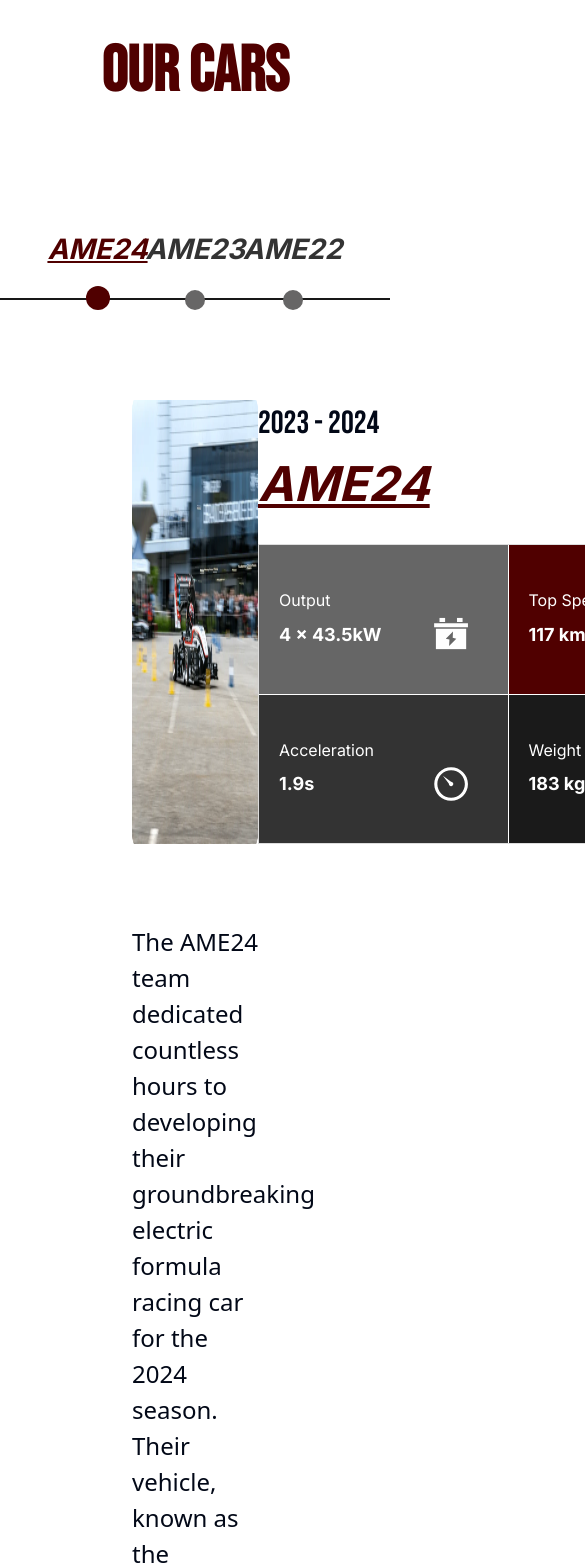
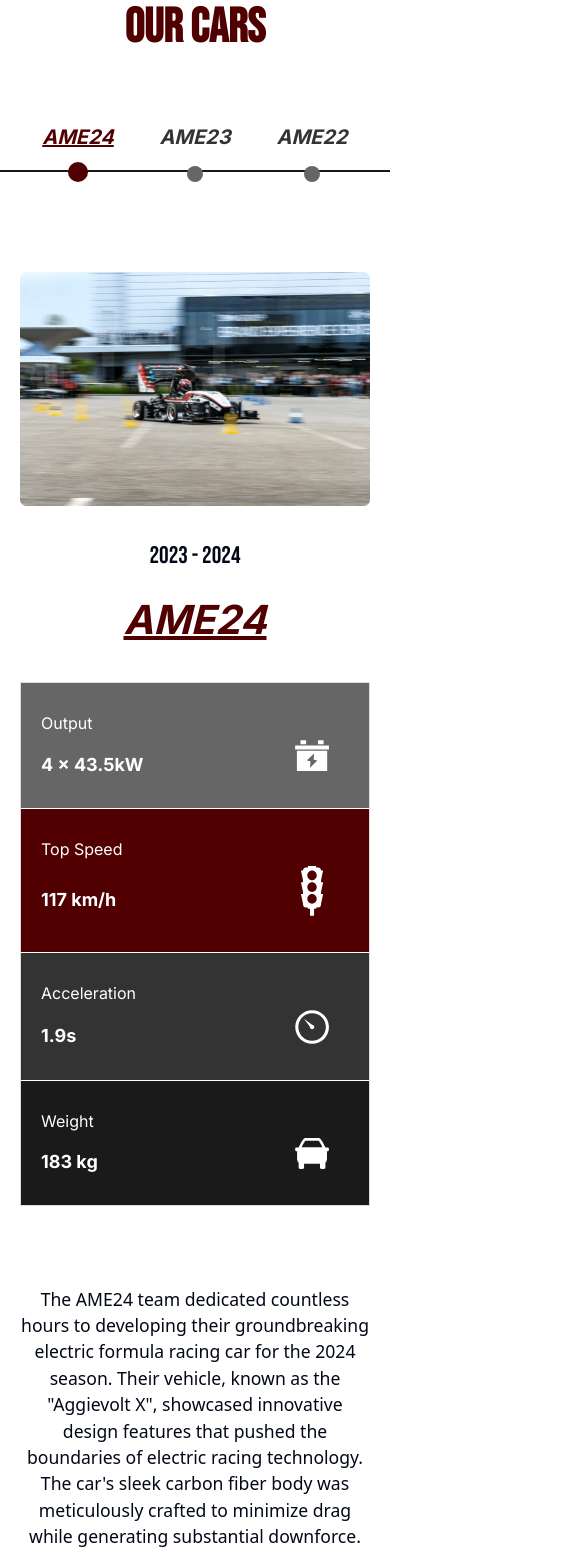
Before and after one commit to tamu-formula-cs/FSAE-EV-Site, a React (Vite) app: page /cars in a window 390 px wide. Shown: the part 140-1708 px from the top of the page, 585 px wide, since content can reach past the window. Built offline with nearby package versions, Linux system fonts and the light colour scheme.

Commit message:
fixed cars mobile

```diff
--- a/src/pages/cars/cars.css
+++ b/src/pages/cars/cars.css
@@ -25,6 +25,7 @@ section.cars-inner-container h1.cars-title{
     width: 100%;
     height: 80px;
     margin: 40px 0;
+    margin-bottom: 5rem;
 }
 
 .timeline-line {
@@ -91,8 +92,7 @@ section.cars-inner-container h1.cars-title{
     display: flex;
     width: 100%;
     height: 100%;
-    justify-content: space-between;
-    padding: 0 7rem;
+    justify-content: space-around;
 }
 
 .main-car-section-content{
@@ -119,21 +119,21 @@ section.cars-inner-container h1.cars-title{
 }
 
 p.car-content{
-    padding: 0 7rem;
     margin: 5rem 0;
     font-size: 1.5rem;
+    padding: 0 6rem;
 }
 
 .car-section-two{
     display: flex;
-    justify-content: space-between;
+    justify-content: space-around;
     align-items: center;
-    padding: 0 7rem;
 }
 
 .car-section-two p.car-content{
     padding: 0;
-    width: 50%;
+    width: 35%;
+    margin: 0;
 }
 
 .stats-grid {
@@ -235,3 +235,132 @@ p.car-content{
     background-color: #f0f0f0;
     color: #333333;
 }
+
+@media (max-width: 768px) {
+    section.cars-inner-container {
+        margin-top: 3rem;
+    }
+
+    section.cars-inner-container h1.cars-title {
+        font-size: 3rem;
+        margin-bottom: 3rem;
+    }
+
+    .timeline {
+        height: 60px;
+        margin: 20px 0 40px 0;
+    }
+
+    .timeline-dot {
+        width: 16px;
+        height: 16px;
+    }
+
+    .timeline-dot.active {
+        width: 20px;
+        height: 20px;
+    }
+
+    .timeline-dot:nth-child(2) { left: 20%; }
+    .timeline-dot:nth-child(3) { left: 50%; }
+    .timeline-dot:nth-child(4) { left: 80%; }
+
+    .year-label {
+        font-size: 1.25rem;
+        bottom: 30px;
+    }
+
+    .car-section {
+        display: flex;
+        flex-direction: column;
+        align-items: center;
+    }
+
+    .main-car-section,
+    .car-section-two {
+        flex-direction: column;
+        align-items: center;
+        width: 100%;
+    }
+
+    .main-car-section-content {
+        width: 100%;
+        align-items: center;
+        text-align: center;
+    }
+
+    .main-car-section-content h1 {
+        font-size: 2.5rem;
+        margin-bottom: 2rem;
+    }
+
+    .main-car-section-content h2 {
+        font-size: 1.5rem;
+        margin: 1rem 0;
+    }
+
+    p.car-content,
+    .car-section-two p.car-content {
+        margin: 2rem 0;
+        padding: 0;
+        font-size: 1.1rem;
+        text-align: center;
+        width: 100%;
+    }
+
+    .car-section-two p.car-content{
+        margin-bottom: 4rem;
+    }
+
+    .main-car-section img,
+    .car-section-two img {
+        max-width: 100%;
+        height: auto;
+        margin-bottom: 1rem;
+    }
+
+    .main-car-section img.light {
+        height: 50px;
+    }
+
+    .stats-grid {
+        display: flex;
+        flex-direction: column;
+        width: 100%;
+        max-width: 500px;
+        margin-bottom: 3rem;
+        height: auto;
+    }
+
+    .stat-item {
+        padding-top: 1.75rem;
+        width: 100%;
+    }
+
+    .stat-row {
+        justify-content: flex-start;
+    }
+
+    .stat-value {
+        text-align: left;
+    }
+
+    .call-to-action {
+        flex-direction: column;
+        padding: 1.5rem;
+        width: 90vw;
+        text-align: center;
+        margin: 5rem 0;
+        padding-bottom: 2rem;
+    }
+
+    .call-to-action h1 {
+        font-size: 2rem;
+        margin-bottom: 1rem;
+    }
+
+    .call-to-action button.get-involved-button {
+        padding: 0.75rem 1.5rem 0.75rem 1.5rem;
+        font-size: 1.5rem;
+    }
+}
--- a/src/pages/cars/components/carSection.jsx
+++ b/src/pages/cars/components/carSection.jsx
@@ -30,7 +30,7 @@ const CarSection = ({ year }) => {
                             <div className="stat-row">
                                 <span className="stat-value">117 km/h</span>
                                 <div className="stat-icon-container">
-                                    <img src={speed} alt="speed" className="stat-icon"/>
+                                    <img src={speed} alt="speed" className="stat-icon light"/>
                                 </div>
                             </div>
                         </div>
```
